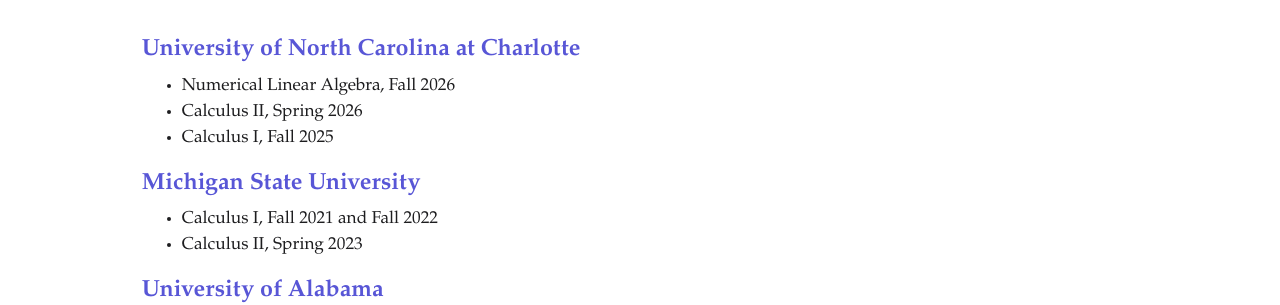
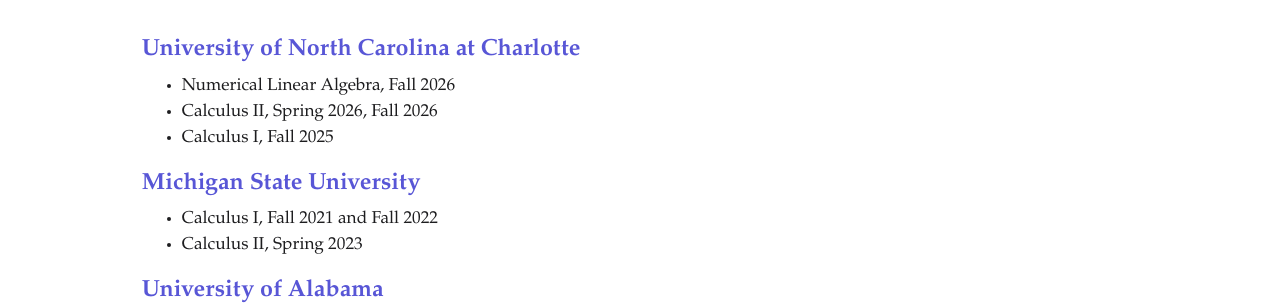
Before and after one commit to hfeng2uncc/hfeng2uncc.github.io, a Jekyll site: the page built from _pages/teaching.md, in a window 1280 px wide. Shown: the part 157-462 px from the top of the page. Built offline with Jekyll 4.4.1, drawn with Linux system fonts in a browser that asks for light colours; comment, search, counter and statistics services are not loaded; a style sheet for code colours, icons or effects is not loaded.

```diff
--- a/_pages/teaching.md
+++ b/_pages/teaching.md
@@ -8,7 +8,7 @@
 ### University of North Carolina at Charlotte
 
 - Numerical Linear Algebra, Fall 2026
-- Calculus II, Spring 2026
+- Calculus II, Spring 2026, Fall 2026
 - Calculus I, Fall 2025
 
 ### Michigan State University
```
